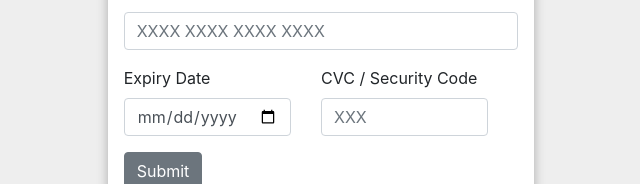
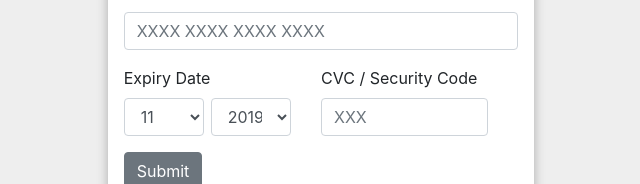
Before and after one commit to ciancollier17/credit-card-form, a React (Create React App) app: page / in a window 1280 px wide. Shown: the part 382-566 px from the top of the page, without its empty margins (304-944 px from the left). Built offline with nearby package versions, Linux system fonts and the light colour scheme; a web font is replaced by a local one.

Commit message:
Created ExpiryDate component

```diff
--- a/src/components/CreditCardForm.jsx
+++ b/src/components/CreditCardForm.jsx
@@ -3,6 +3,7 @@ import {useDispatch} from 'react-redux';
 import {Form, FormGroup, Button, Input, Label} from 'reactstrap';
 import CardholderName from './CardholderName';
 import CreditCardNumber from './CreditCardNumber';
+import ExpiryDate from './ExpiryDate';
 import CVC from './CVC';
 
 function CreditCardForm () {
@@ -14,10 +15,7 @@ function CreditCardForm () {
       <CreditCardNumber />
       <FormGroup>
         <div className="row">
-        <div className="col-md-6">
-        <Label for="expiry-date">Expiry Date</Label>
-        <Input type="date" name="expiry-date" id="expiry-date" />
-        </div>
+        <ExpiryDate />
         <CVC />
         </div>
       </FormGroup>
--- /dev/null
+++ b/src/components/ExpiryDate.jsx
@@ -0,0 +1,51 @@
+import React, {useState} from 'react';
+import {Input, Label} from 'reactstrap';
+
+const get_valid_months = (selected_year, current_year) => {
+  let months = ["01", "02", "03", "04", "05", "06", "07", "08", "09", "10", "11", "12"];
+
+  if (selected_year == current_year) {
+    const month = new Date().getMonth();
+    months = months.splice(month);
+  }
+
+  return months;
+}
+
+function ExpiryDate () {
+  const [year, set_year] = useState(new Date().getUTCFullYear());
+  const [selected_year, set_selected_year] = useState(new Date().getUTCFullYear());
+
+  let list_of_valid_years = [year];
+  let list_of_valid_months = get_valid_months(selected_year, year);
+
+  for (let i = 0; i < 10; i++) {
+    list_of_valid_years.push(year + (i + 1));
+  }
+
+  return (
+    <div className="col-md-6">
+      <Label style={{width: "100%"}}>Expiry Date</Label>
+      <Input style={{width: "48%", float: "left"}} type="select">
+        {list_of_valid_months.map(valid_month => {
+          return (
+            <option key={valid_month}>{valid_month}</option>
+          );
+        })}
+      </Input>
+      <Input style={{width: "48%", marginLeft: "4%", float: "left"}} type="select"
+        onChange={e => {
+          set_selected_year(e.target.value);
+        }}
+      >
+        {list_of_valid_years.map(valid_year => {
+          return (
+            <option key={valid_year}>{valid_year}</option>
+          );
+        })}
+      </Input>
+    </div>
+  );
+}
+
+export default ExpiryDate;
```
